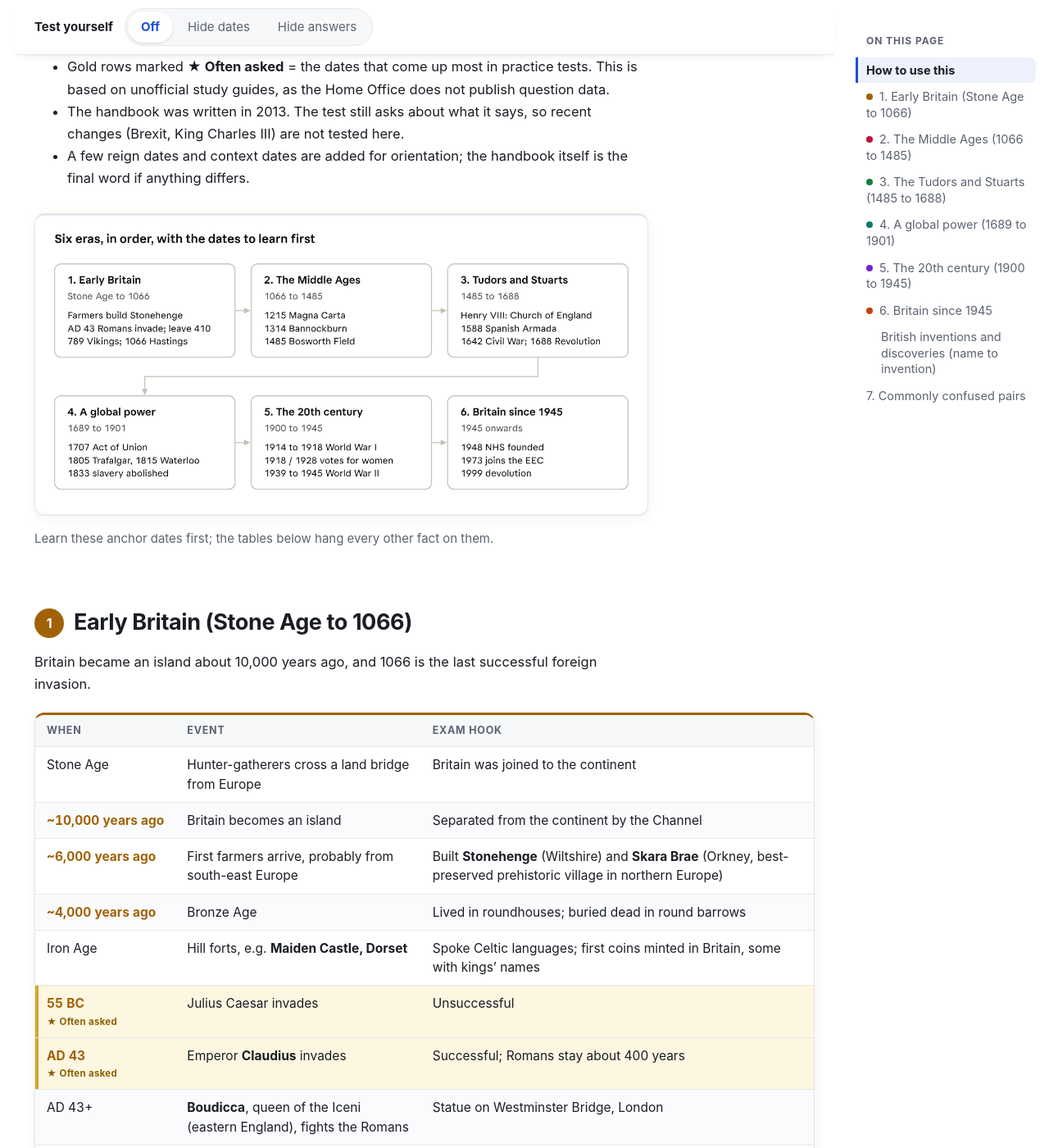
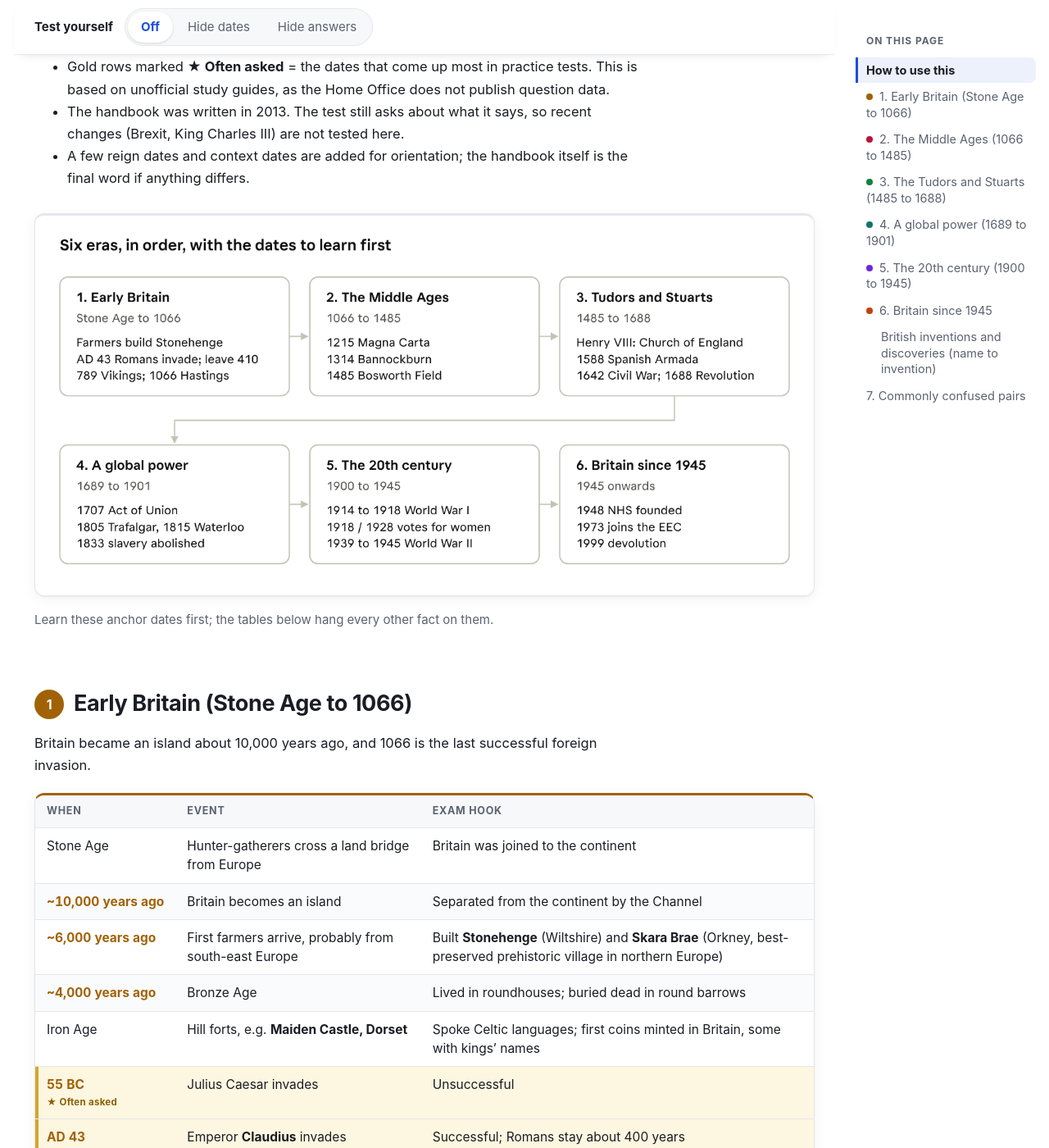
Before and after one commit to byte-ish/life-in-the-uk-study, a Jekyll site: the page built from chapters/03-history.md, in a window 1280 px wide and 1400 px high, scrolled down 502 px. Shown: the whole window at 82% size. Built offline with Jekyll 4.4.1, drawn with Linux system fonts in a browser that asks for light colours.

Commit message:
Let diagrams use the full content width again
The 72ch line-length cap on paragraphs also caught the paragraphs that wrap
each diagram image.

Co-Authored-By: Claude Opus 5.5 <noreply@anthropic.com>

```diff
--- a/assets/css/style.css
+++ b/assets/css/style.css
@@ -66,6 +66,7 @@ a:hover { text-decoration-thickness: 2px; }
 .page { max-width: 1000px; margin: 0 auto; }
 .content { max-width: 1000px; margin: 0 auto; padding: 32px 24px; }
 .content > p, .content > ul, .content > ol { max-width: 72ch; }
+.content > p:has(img) { max-width: none; } /* diagrams use the full width */
 
 h1, h2, h3 { font-weight: 700; line-height: 1.2; letter-spacing: -0.015em; }
 h1 { font-size: 38px; margin: 8px 0 12px; }
```
